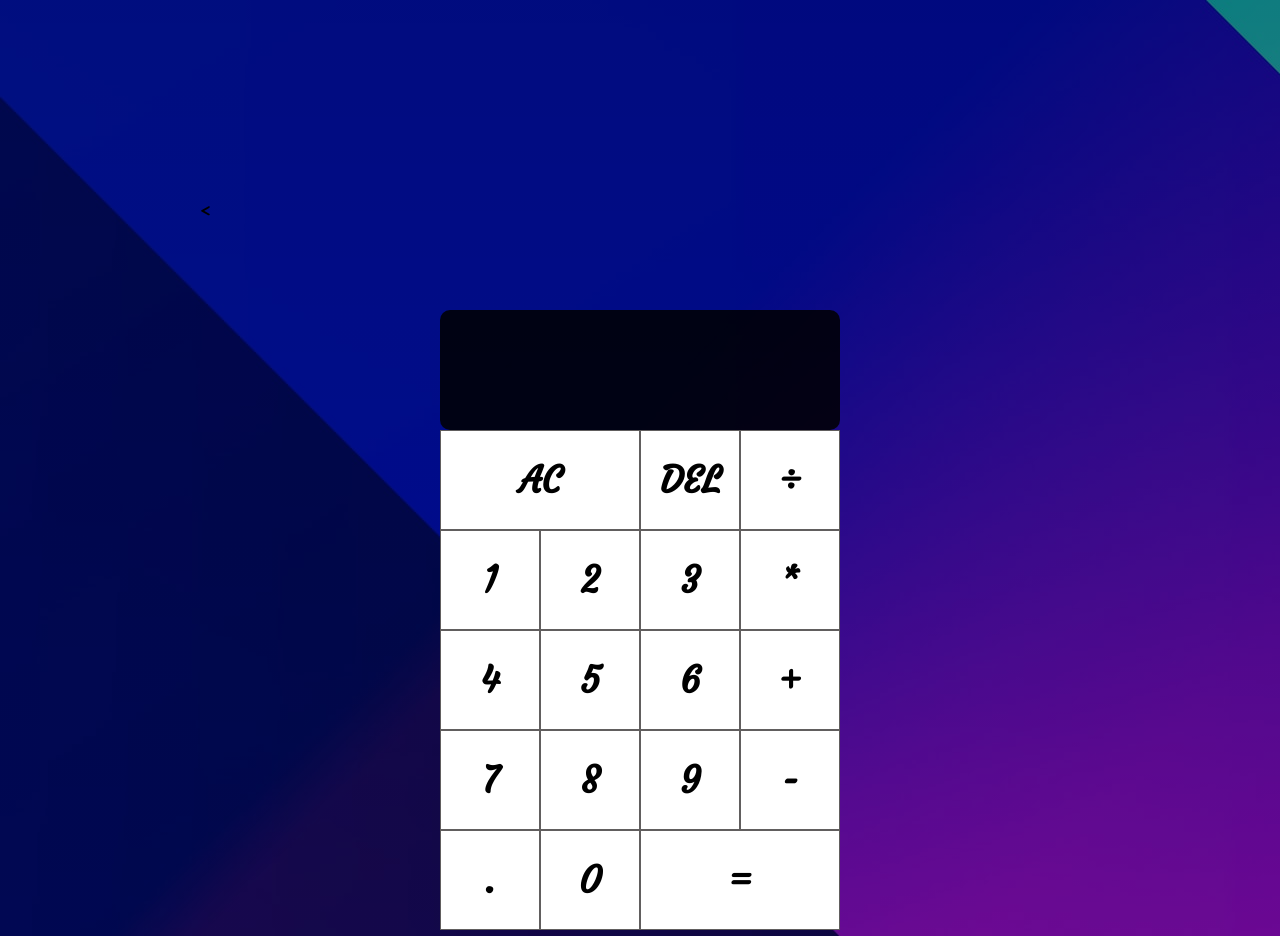
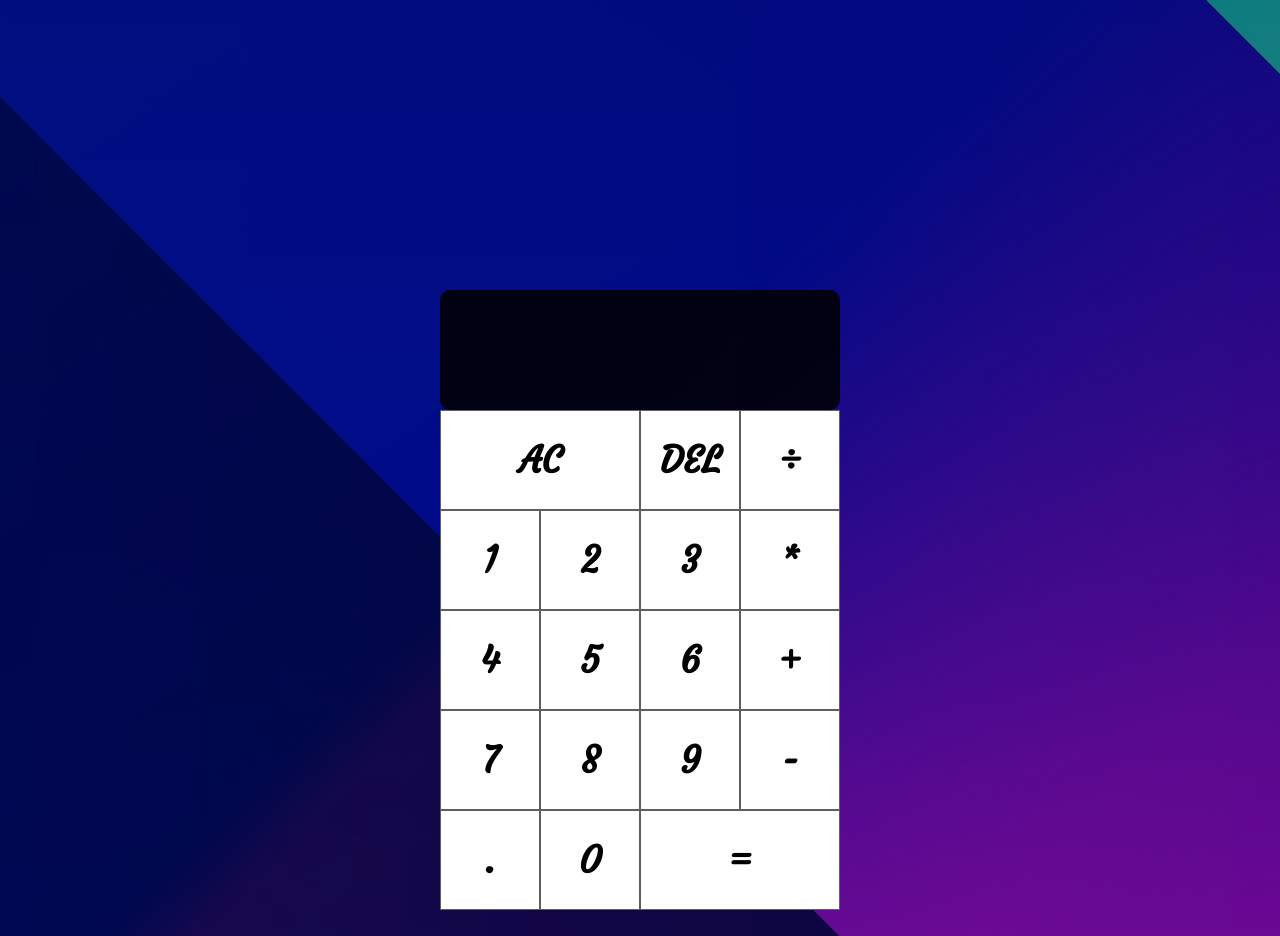
Before and after one commit to SwatejPatil/Simple-JavaScript-Calculator, a plain HTML site: page index.html in a window 1280 px wide. Shown: the top 936 px of the page. Drawn offline with Linux system fonts and the light colour scheme.

Commit message:
Update index.html

```diff
--- a/index.html
+++ b/index.html
@@ -7,7 +7,7 @@
   <meta http-equiv="X-UA-Compatible" content="ie=edge">
   <title>Simple Calculator</title>
   <link href="styles.css" rel="stylesheet">
-  <<link rel="preconnect" href="https://fonts.googleapis.com">
+  <link rel="preconnect" href="https://fonts.googleapis.com">
     <link rel="preconnect" href="https://fonts.gstatic.com" crossorigin>
     <link href="https://fonts.googleapis.com/css2?family=Courgette&family=Permanent+Marker&display=swap"
       rel="stylesheet">
```
